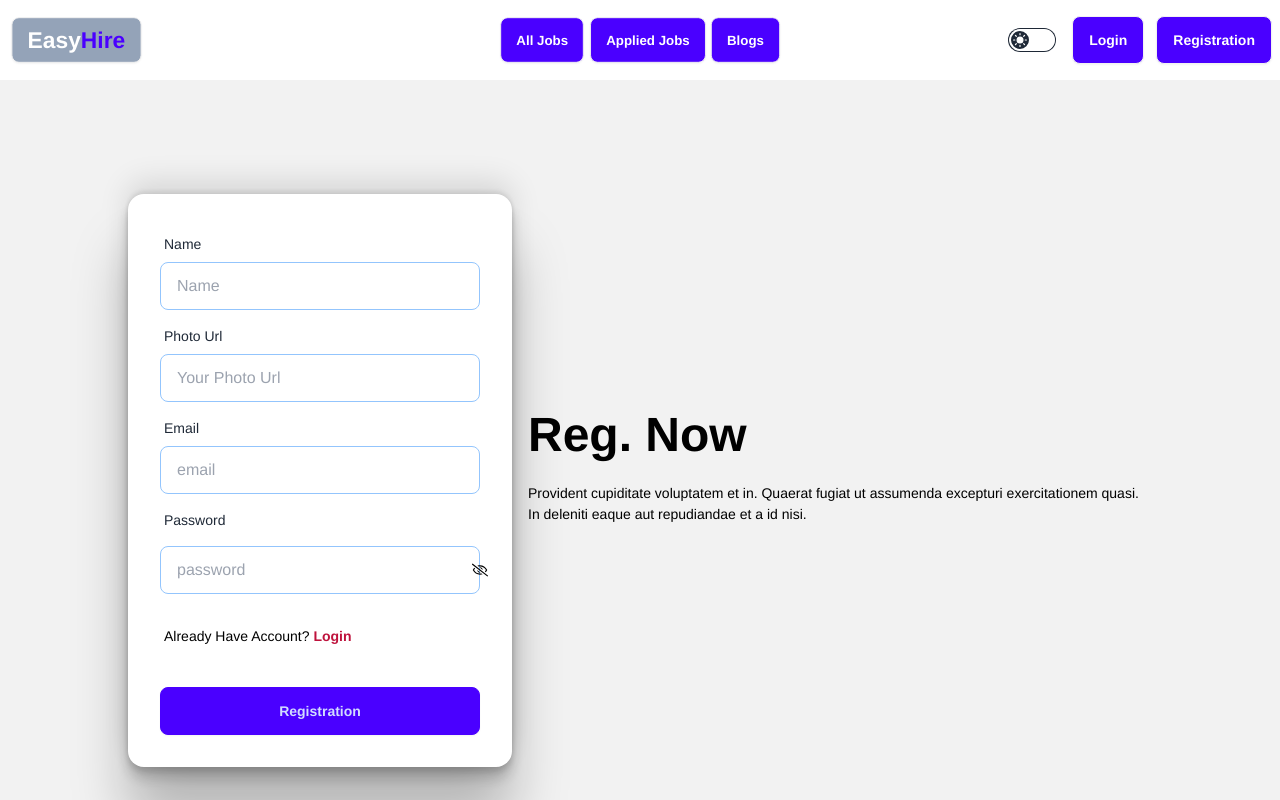
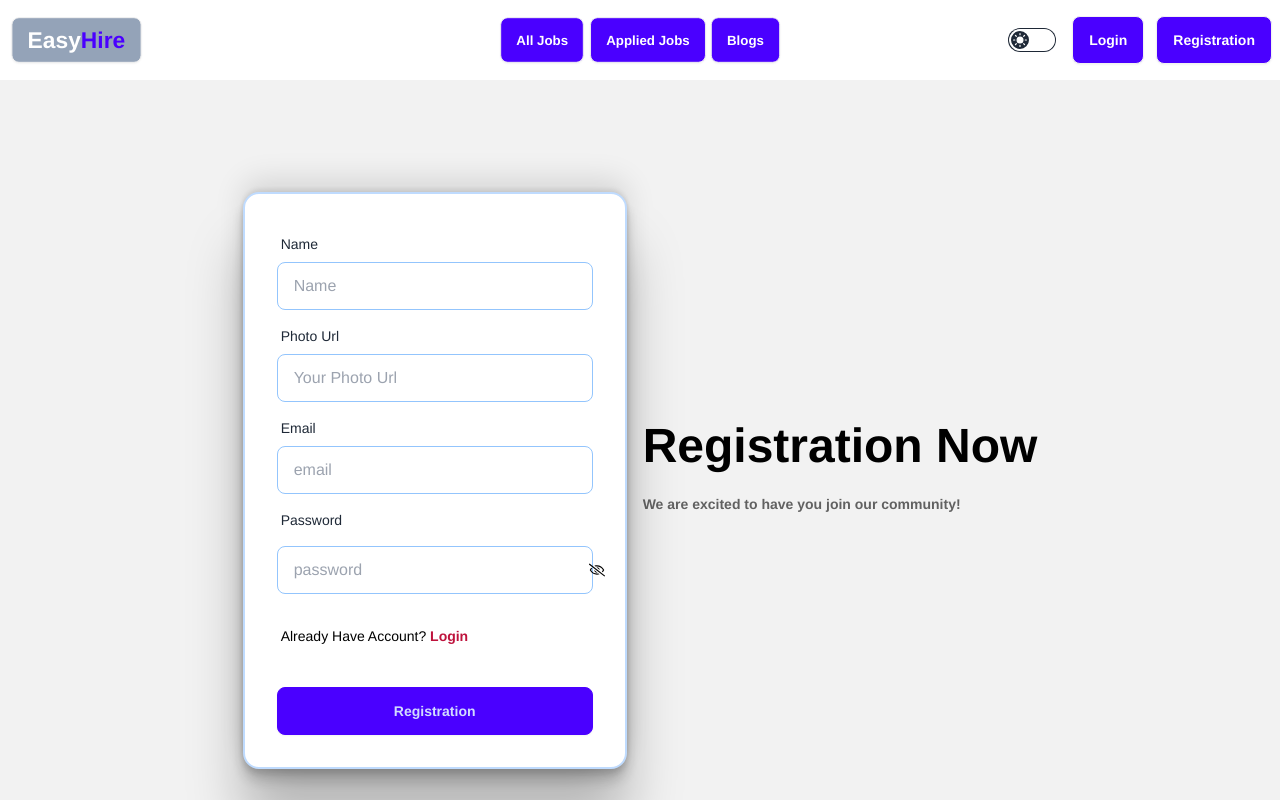
Before and after one commit to RashedulHaqueRasel1/EasyHire, a React (Vite) app: page /registration in a window 1280 px wide. Shown: the top 800 px of the page. Built offline with nearby package versions, Linux system fonts and the light colour scheme; no server answers.

Commit message:
Some Bug Fixed

```diff
--- a/src/component/AddJobs/AddJobs.jsx
+++ b/src/component/AddJobs/AddJobs.jsx
@@ -44,7 +44,7 @@ const AddJobs = () => {
 
             .then(res => res.json())
             .then(data => {
-                console.log(data)
+                // console.log(data)
                 if (data.insertedId) {
 
                     Swal.fire({
--- a/src/component/ApplyJob/ApplyJob.jsx
+++ b/src/component/ApplyJob/ApplyJob.jsx
@@ -14,7 +14,7 @@ const ApplyJob = ({ job }) => {
 
 
 
-    console.log(job)
+    // console.log(job)
 
     const {
         title,
--- a/src/component/CardDetails/CardDetails.jsx
+++ b/src/component/CardDetails/CardDetails.jsx
@@ -1,7 +1,7 @@
 import { IoMdArrowRoundBack } from "react-icons/io";
 import { NavLink, useLoaderData, useNavigate } from "react-router-dom";
 import { IoMdAddCircle } from "react-icons/io";
-import { useContext, useState, } from "react";
+import { useContext} from "react";
 import { AuthContext } from "../Provider/AuthProvider";
 import Swal from "sweetalert2";
 import { useForm } from "react-hook-form";
@@ -13,18 +13,19 @@ const CardDetails = () => {
 
     const jobDetails = useLoaderData();
 
+    // console.log(jobDetails)
+
     const { user } = useContext(AuthContext);
     const navigate = useNavigate();
     // console.log(user)
     const { email, displayName } = user;
 
-    const [date, setDate] = useState();
 
     // console.log(jobDetails)
 
 
     const {
-        id,
+
         job_title,
         description,
         salary,
@@ -34,7 +35,7 @@ const CardDetails = () => {
         application_Date
     } = jobDetails;
 
-    console.log(jobDetails)
+    // console.log(jobDetails)
 
 
     const {
@@ -87,7 +88,7 @@ const CardDetails = () => {
 
             .then(res => res.json())
             .then(data => {
-                console.log(data)
+                // console.log(data)
                 if (data.insertedId) {
 
                     Swal.fire({
--- a/src/component/LogIn/LogIn.jsx
+++ b/src/component/LogIn/LogIn.jsx
@@ -5,6 +5,7 @@ import { AuthContext } from "../Provider/AuthProvider";
 import Swal from "sweetalert2";
 import { FaRegEye, FaRegEyeSlash } from "react-icons/fa";
 import googleIcon from "../../../public/google.png"
+// import axios from "axios";
 
 // import axios from "axios";
 
@@ -12,7 +13,7 @@ import googleIcon from "../../../public/google.png"
 
 const LogIn = () => {
 
-    const { signIn } = useContext(AuthContext);
+    const { signIn} = useContext(AuthContext);
     const { singWithGoogle } = useContext(AuthContext)
     const [errorPassword, setErrorPassword] = useState("");
     const [showPassword, setShowPassword] = useState(false);
@@ -62,7 +63,7 @@ const LogIn = () => {
                 // const user = { email }
                 navigate(location?.state ? location?.state : '/')
                 // Access JWT Token
-                // axios.post('http://localhost:5000/jwt', user, { withCredentials: true })
+                // axios.post('https://easy-hire-server-site.vercel.app/jwt', user, { withCredentials: true })
                 //     .then(res => {
                 //         console.log(res.data)
                 //         if (res.data.success) {
@@ -117,9 +118,9 @@ const LogIn = () => {
                 <div className="hero-content flex-col lg:flex-row">
                     <div className="text-center lg:text-left w-1/2">
                         <h1 className="text-5xl font-bold">Login now!</h1>
-                        <p className="py-6">Provident cupiditate voluptatem et in. Quaerat fugiat ut assumenda excepturi exercitationem quasi. In deleniti eaque aut repudiandae et a id nisi.</p>
+                        <p className="py-6 font-bold opacity-60">Sign in to access your account and continue your journey with us.</p>
                     </div>
-                    <div className="card shrink-0 w-full max-w-sm shadow-2xl bg-base-100" style={{ boxShadow: 'rgba(0, 0, 0, 0.25) 0px 54px 55px, rgba(0, 0, 0, 0.12) 0px -12px 30px, rgba(0, 0, 0, 0.12) 0px 4px 6px, rgba(0, 0, 0, 0.17) 0px 12px 13px, rgba(0, 0, 0, 0.09) 0px -3px 5px' }}  >
+                    <div className="card shrink-0 w-full max-w-sm shadow-2xl bg-base-100 border-2 border-blue-200    hover:bg-blue-200 " style={{ boxShadow: 'rgba(0, 0, 0, 0.25) 0px 54px 55px, rgba(0, 0, 0, 0.12) 0px -12px 30px, rgba(0, 0, 0, 0.12) 0px 4px 6px, rgba(0, 0, 0, 0.17) 0px 12px 13px, rgba(0, 0, 0, 0.09) 0px -3px 5px' }}  >
                         <form className="card-body" onSubmit={handleSubmit(onSubmit)}>
                             <div className="form-control">
                                 <label className="label">
--- a/src/component/MyJobs/MyJobs.jsx
+++ b/src/component/MyJobs/MyJobs.jsx
@@ -47,13 +47,13 @@ const MyJobs = () => {
         }).then((result) => {
             if (result.isConfirmed) {
 
-                fetch(`http://localhost:5000/allJobs/${id}`, {
+                fetch(`https://easy-hire-server-site.vercel.app/allJobs/${id}`, {
                     method: 'DELETE',
 
                 })
                     .then(res => res.json())
                     .then(data => {
-                        console.log(data)
+                        // console.log(data)
                         if (data.deletedCount > 0) {
                             Swal.fire({
                                 title: "Deleted!",
@@ -62,7 +62,7 @@ const MyJobs = () => {
 
                             });
 
-                            navigate('/')
+                            navigate('/myJobs')
                         }
 
 
@@ -83,7 +83,7 @@ const MyJobs = () => {
     // Handle Update
     const handleUpdate = id => {
         // const proceed =
-        fetch(`http://localhost:5000/allJobs/${id}`, {
+        fetch(`https://easy-hire-server-site.vercel.app/allJobs/${id}`, {
             method: 'PATCH',
             headers: {
                 'content-type': 'application/json'
--- a/src/component/Profile/Profile.jsx
+++ b/src/component/Profile/Profile.jsx
@@ -6,7 +6,7 @@ import { AuthContext } from "../Provider/AuthProvider";
 const Profile = () => {
     const { user } = useContext(AuthContext)
 
-    console.log(user)
+    // console.log(user)
 
 
 
--- a/src/component/Provider/AuthProvider.jsx
+++ b/src/component/Provider/AuthProvider.jsx
@@ -75,13 +75,13 @@ const AuthProvider = ({ children }) => {
                 setLoading(false);
                 // if user exists then issue a token
                 if (currentUser) {
-                    axios.post('http://localhost:5000/jwt', loggedUser,{withCredentials: true})
+                    axios.post('https://easy-hire-server-site.vercel.app/jwt', loggedUser,{withCredentials: true})
                         .then(res => {
-                            console.log('token response', res.data);
+                            // console.log('token response', res.data);
                         })
                 }
                 else {
-                    axios.post('http://localhost:5000/logout', loggedUser, {
+                    axios.post('https://easy-hire-server-site.vercel.app/logout', loggedUser, {
                         withCredentials: true
                     })
                         .then(res => {
--- a/src/component/Registration/Registration.jsx
+++ b/src/component/Registration/Registration.jsx
@@ -109,10 +109,10 @@ const Registration = () => {
             <div className="hero min-h-screen bg-base-200">
                 <div className="hero-content flex-col lg:flex-row-reverse">
                     <div className="text-center lg:text-left w-1/2">
-                        <h1 className="text-5xl font-bold">Reg. Now</h1>
-                        <p className="py-6">Provident cupiditate voluptatem et in. Quaerat fugiat ut assumenda excepturi exercitationem quasi. In deleniti eaque aut repudiandae et a id nisi.</p>
+                        <h1 className="text-5xl font-bold">Registration Now</h1>
+                        <p className="py-6 font-bold opacity-60">We are excited to have you join our community!</p>
                     </div>
-                    <div className="card shrink-0 w-full max-w-sm shadow-2xl bg-base-100" style={{ boxShadow: 'rgba(0, 0, 0, 0.25) 0px 54px 55px, rgba(0, 0, 0, 0.12) 0px -12px 30px, rgba(0, 0, 0, 0.12) 0px 4px 6px, rgba(0, 0, 0, 0.17) 0px 12px 13px, rgba(0, 0, 0, 0.09) 0px -3px 5px' }} >
+                    <div className="card shrink-0 w-full max-w-sm shadow-2xl bg-base-100 border-2 border-blue-200    hover:bg-blue-200 " style={{ boxShadow: 'rgba(0, 0, 0, 0.25) 0px 54px 55px, rgba(0, 0, 0, 0.12) 0px -12px 30px, rgba(0, 0, 0, 0.12) 0px 4px 6px, rgba(0, 0, 0, 0.17) 0px 12px 13px, rgba(0, 0, 0, 0.09) 0px -3px 5px' }} >
                         <form className="card-body" onSubmit={handleSubmit(onSubmit)}>
 
                             <div className="form-control">
--- a/src/component/Router/Router.jsx
+++ b/src/component/Router/Router.jsx
@@ -45,7 +45,7 @@ const router = createBrowserRouter([
             {
                 path: '/cardDetails/:id',
                 element: <PrivetRoute><CardDetails></CardDetails></PrivetRoute>,
-                loader: ({params}) => fetch(`http://localhost:5000/allJobs/${params.id}`)
+                loader: ({params}) => fetch(`https://easy-hire-server-site.vercel.app/allJobs/${params.id}`)
             },
             {
                 path: '/addJobs',
@@ -66,7 +66,7 @@ const router = createBrowserRouter([
             {
                 path: '/updateJob/:id',
                 element: <PrivetRoute><UpdateJob></UpdateJob></PrivetRoute>,
-                loader: ({params}) => fetch(`http://localhost:5000/allJobs/${params.id}`)
+                loader: ({params}) => fetch(`https://easy-hire-server-site.vercel.app/${params.id}`)
             },
             {
                 path: '/blogs',
```
